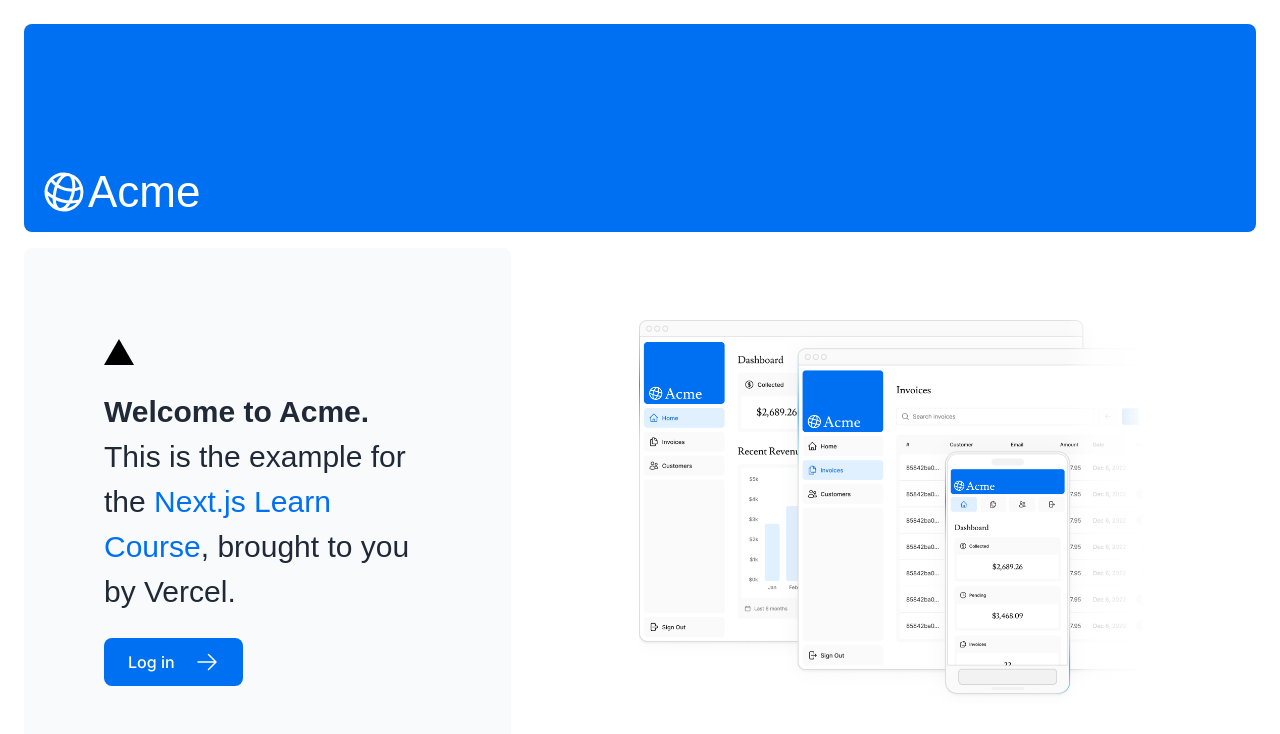
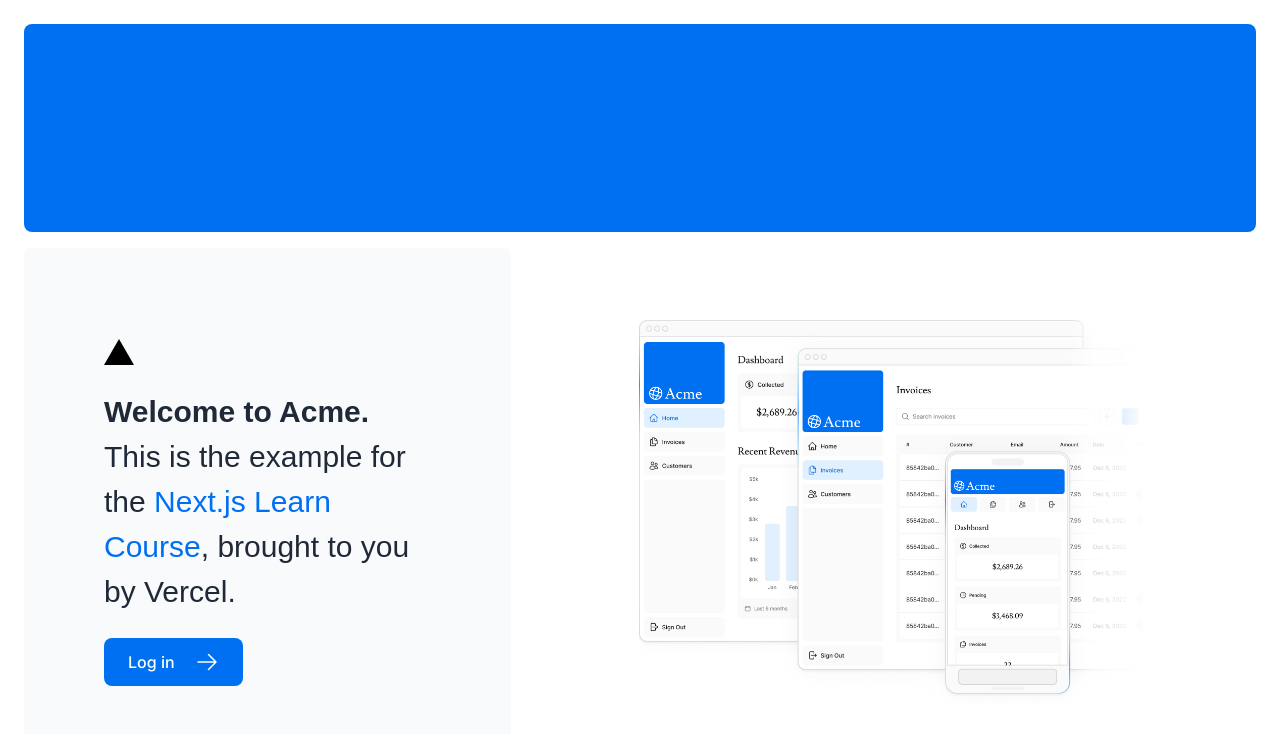
Before and after one commit to HussianRaza/nextjs-dashboard, a Next.js app: page / in a window 1280 px wide. Shown: the top 734 px of the page. Built offline with nearby package versions, Linux system fonts and the light colour scheme; a web font is replaced by a local one.

Commit message:
remove acmelogo component causing error in production build

```diff
--- a/app/page.tsx
+++ b/app/page.tsx
@@ -8,7 +8,7 @@
   return (
     <main className="flex min-h-screen flex-col p-6">
       <div className="flex h-20 shrink-0 items-end rounded-lg bg-blue-500 p-4 md:h-52">
-        <AcmeLogo />
+        {/* <AcmeLogo /> */}
       </div>
       <div className="mt-4 flex grow flex-col gap-4 md:flex-row">
         <div className="flex flex-col justify-center gap-6 rounded-lg bg-gray-50 px-6 py-10 md:w-2/5 md:px-20">
@@ -38,7 +38,7 @@
             className="hidden md:block"
             alt="Screenshots of the dashboard project showing desktop version"
           />
-           <Image
+          <Image
             src="/hero-mobile.png"
             width={560}
             height={620}
```
